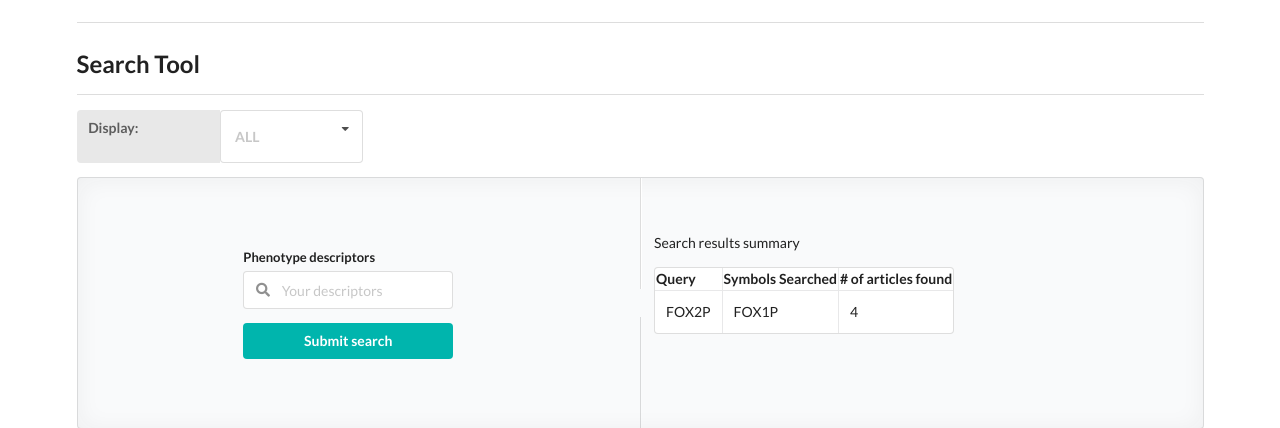
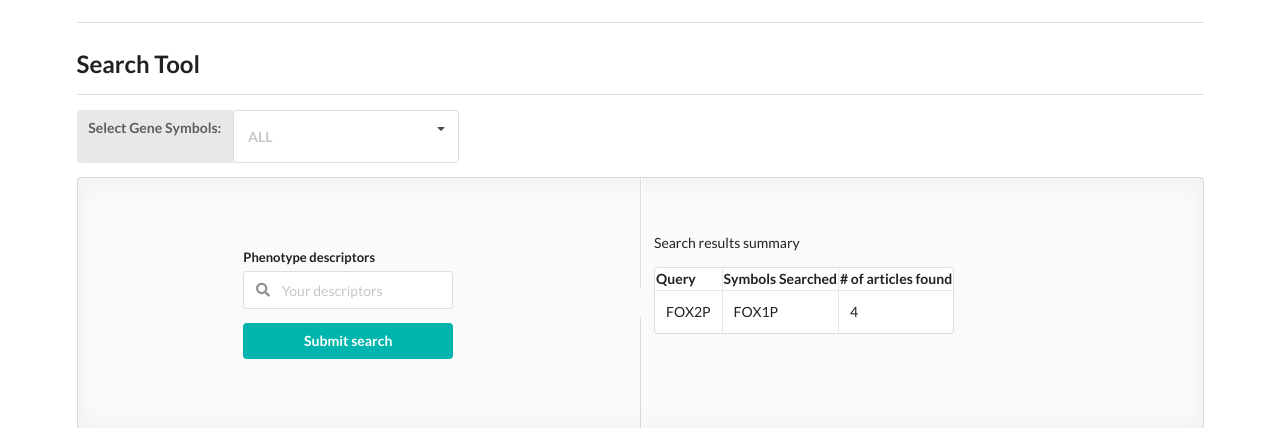
Before and after one commit to itbc-bin/bi8a-project-groep5, a Flask app: page / in a window 1280 px wide. Shown: the part 180-608 px from the top of the page. Run offline with Flask 2, Linux system fonts and the light colour scheme; some libraries are stand-ins or nearby versions.

Commit message:
dropdown

```diff
--- a/templates/index.html
+++ b/templates/index.html
@@ -32,11 +32,13 @@
 
     <div class="ui container">
         <!-- Dit veranderen naar fenotypes veld -->
+
+        <!-- Dropdown menu -->
     </div>
-
     <div class="ui labeled input">
-        <span class="label ui fluid">Display:</span>
-        <select name="Gene Symbols" multiple class="label ui selection fluid dropdown">
+        <span class="label ui">Select Gene Symbols:</span>
+        <select name="Gene Symbols" multiple
+                class="label ui selection fluid dropdown">
             <option value="">ALL</option>
             <option value="sym1"> symbol 1</option>
             <option value="sym2"> symbol 2</option>
@@ -46,6 +48,7 @@
             <option value="sym6"> symbol 6</option>
         </select>
     </div>
+
     <!-- Vertical Divider -->
     <div class="ui placeholder segment">
         <div class="ui two column very relaxed stackable grid">
@@ -58,6 +61,7 @@
                                 class="search icon"></i>
                         </div>
                     </div>
+
                     <div class="ui field">
                         <!-- Dit veranderen naar fenotypes veld -->
                     </div>
```
